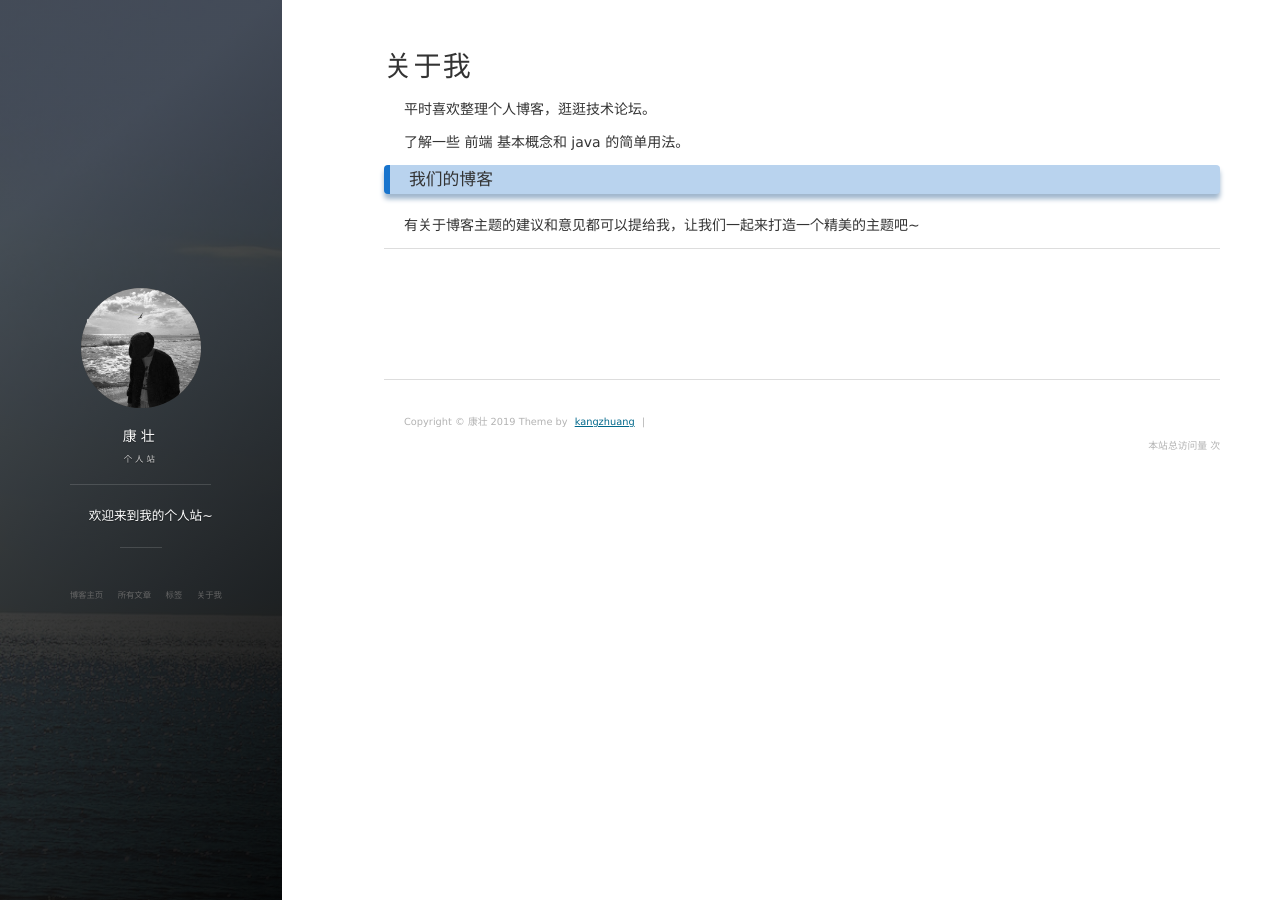
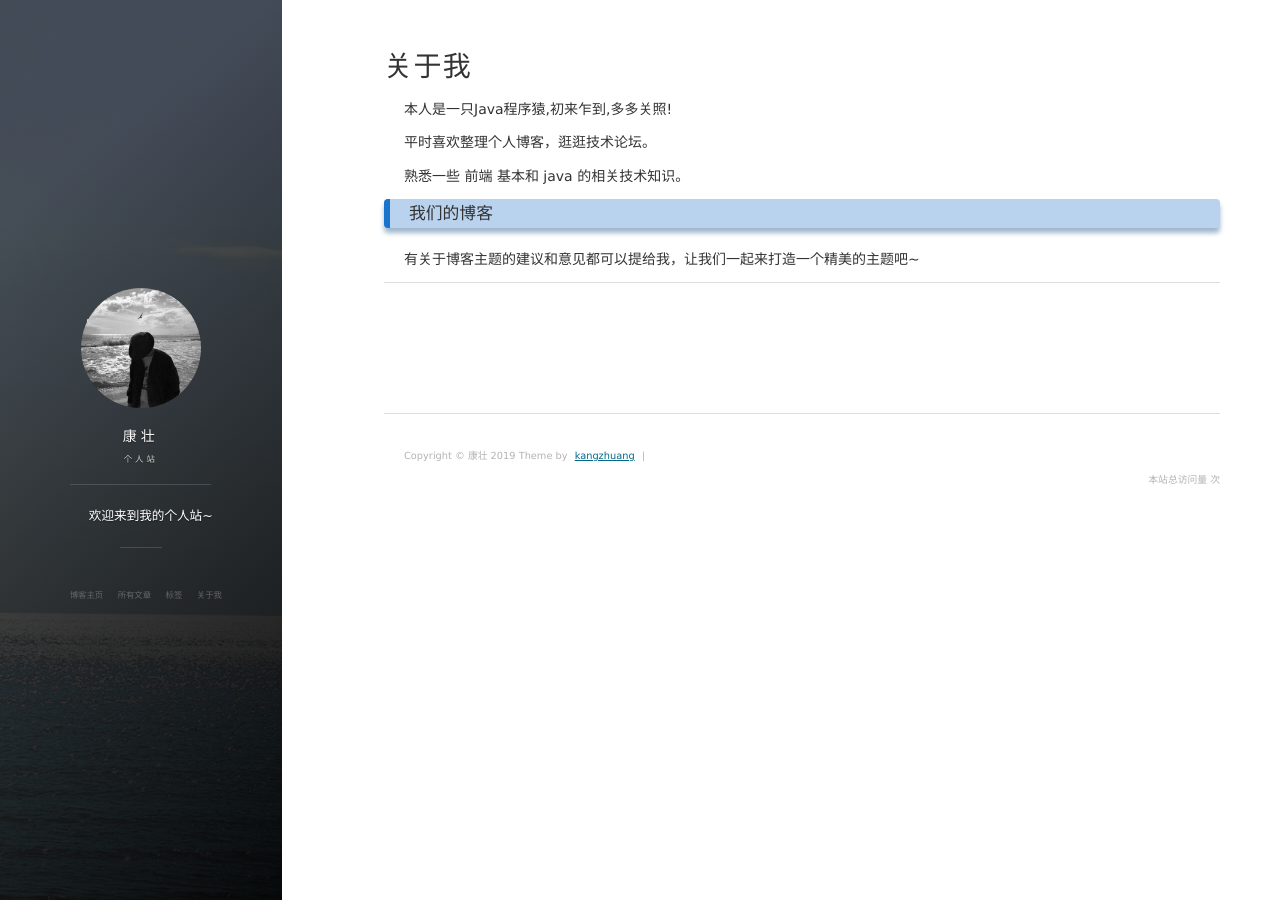
Before and after one commit to kangzhuang0201/kangzhuang0201.github.io, a Jekyll site: the page built from about.md, in a window 1280 px wide. Built offline with Jekyll 4.4.1, drawn with Linux system fonts in a browser that asks for light colours; nearby versions of some CDN libraries; comment, search, counter and statistics services are not loaded.

Commit message:
修改博客

```diff
--- a/about.md
+++ b/about.md
@@ -2,12 +2,12 @@
 layout: page
 title: 关于我
 ---
-
+<p>
+本人是一只Java程序猿,初来乍到,多多关照!
 <p>
 平时喜欢整理个人博客，逛逛技术论坛。
 <p>
-了解一些 前端 基本概念和 java 的简单用法。
-
+熟悉一些 前端 基本和 java 的相关技术知识。
 <p>
 
 <h3> 我们的博客 </h3>
@@ -16,9 +16,6 @@ title: 关于我
 
 有关于博客主题的建议和意见都可以提给我，让我们一起来打造一个精美的主题吧~
 
-
-<p>
-
 <p>
 
 
```
